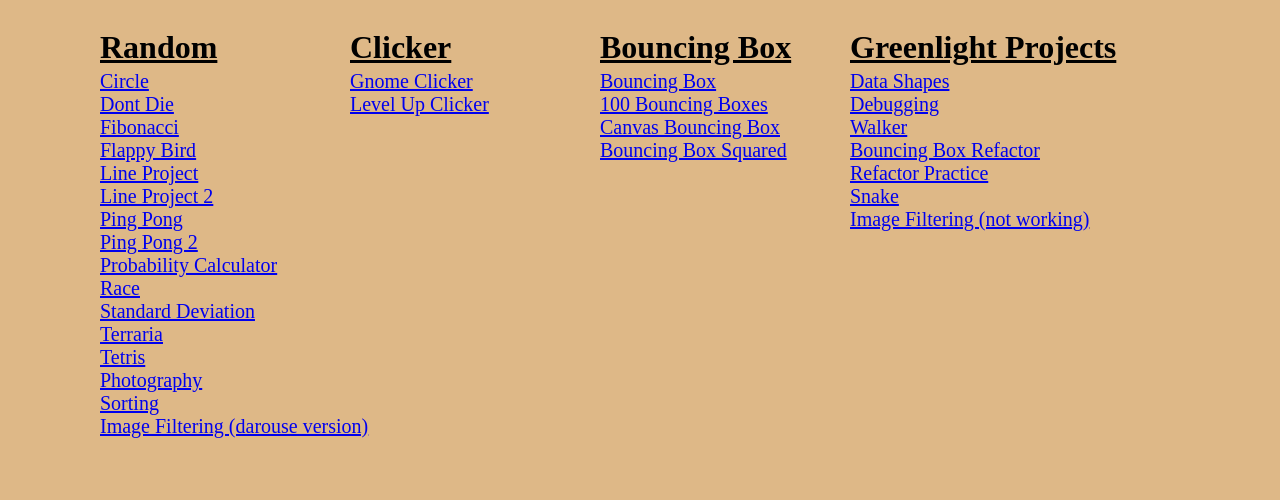
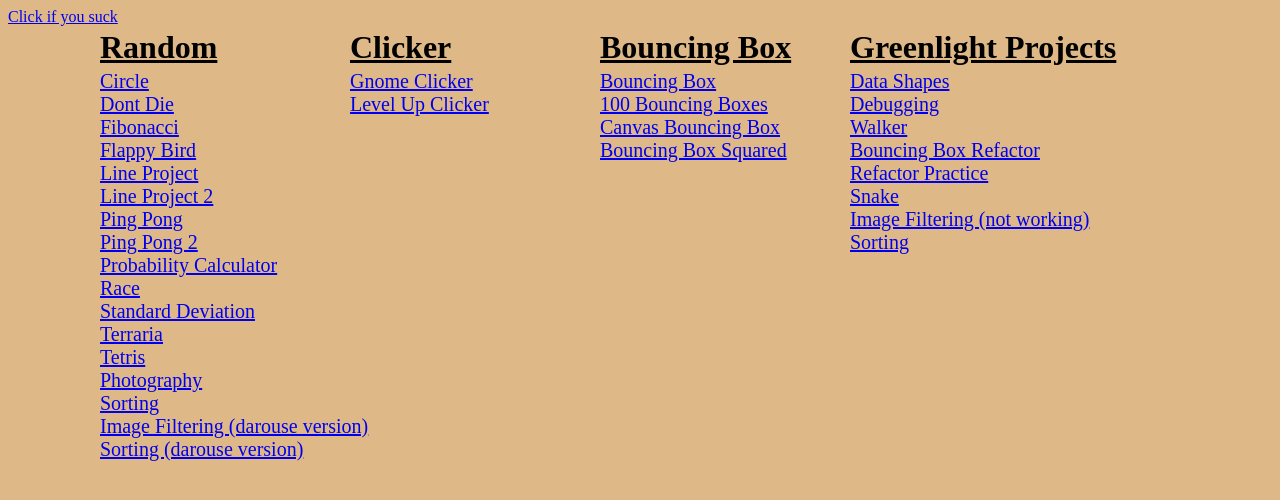
Before and after one commit to omergouner1/omergouner1.github.io, a plain HTML site: page Projects.html in a window 1280 px wide. Drawn offline with Linux system fonts and the light colour scheme.

Commit message:
saving sorting-exercise

```diff
--- a/Projects.html
+++ b/Projects.html
@@ -82,6 +82,8 @@
         <a href="Random Projects/photo.html">Photography</a><br>
         <a href="Random Projects/Sorting.html">Sorting</a><br>
         <a href="imageDataFilter.html">Image Filtering (darouse version)</a><br>
+        <a href="Random Projects/sorting.html">Sorting (darouse version)</a><br>
+
 
     </div>
     <div id="clicker">
@@ -102,6 +104,9 @@
         <a href="asd-projects/refactor-practice">Refactor Practice</a><br>
         <a href="asd-projects/snake">Snake</a><br>
         <a href="asd-projects/image-filtering">Image Filtering (not working)</a><br>
+        <a href="asd-projects/sorting">Sorting</a><br>
+
     </div>
+    <a href="youSuck.html">Click if you suck</a>
 </body>
 </html>
```
Also changed, not shown: index.html (+1 -0 lines).
